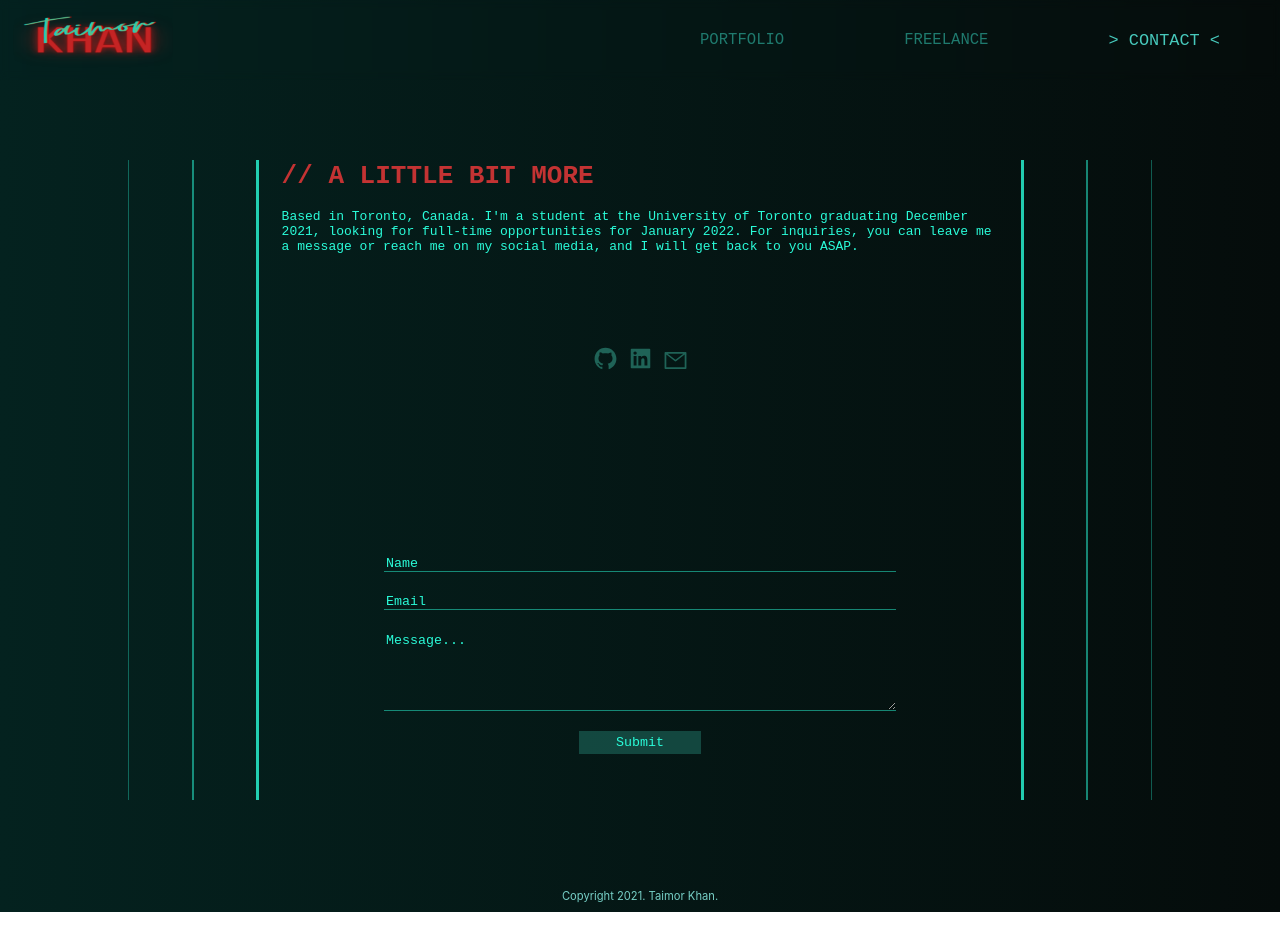
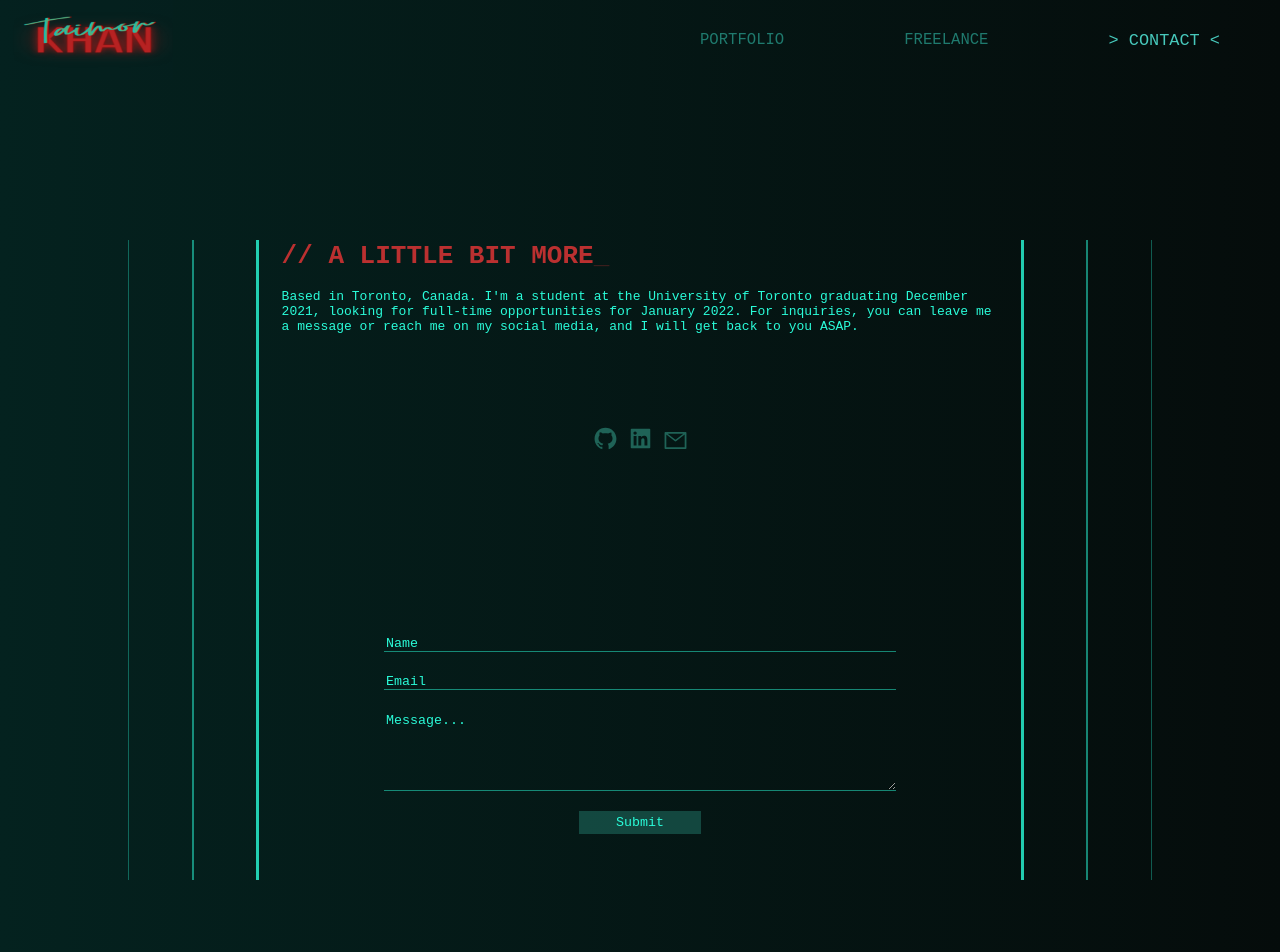
Before and after one commit to khaimkhani/khaimkhan.github.io, a Next.js app: page /contact in a window 1280 px wide. Shown: the top 952 px of the page. Before the commit the page ends 912 px from the top, so only its background shows below. Built offline with nearby package versions, Linux system fonts and the light colour scheme; no server answers.

Commit message:
fixed navbar and footer

```diff
--- a/components/Footer/Footer.js
+++ b/components/Footer/Footer.js
@@ -4,7 +4,7 @@ import styles from './Footer.module.scss';
 const Footer = () => {
     return (
         <footer className={styles.footerContainer}>
-            Copyright 2021. Taimor Khan.
+            Copyright 2021. Taimor Khan. Made with Next.js.
         </footer>
     );
 }
--- a/components/NavBar/NavBar.module.scss
+++ b/components/NavBar/NavBar.module.scss
@@ -1,12 +1,12 @@
 
 
 .navbarContainer {
-    position: fixed;
+    position: relative;
     justify-content: space-between;
     display: flex;
-    background-color: rgba(0, 0, 0, 0);
-    -webkit-backdrop-filter: blur(4px);
-    backdrop-filter: blur(4px);
+    background: linear-gradient(to right, rgb(4, 34, 31), rgb(5, 12, 11));
+    // -webkit-backdrop-filter: blur(4px);
+    // backdrop-filter: blur(4px);
     width: 100%;
     height: 10vh;
     top: 0;
--- a/styles/Home.module.scss
+++ b/styles/Home.module.scss
@@ -61,7 +61,7 @@
 
 
 .homeContainer {
-  margin-top: 12%;
+  margin-top: 5%;
   margin-bottom: 10%;
   position: relative;
   display: flex;
@@ -200,7 +200,8 @@
 @media screen and (max-width: 600px) {
   .dropdown {
 
-    padding-top: 10vh;
+    padding: 0;
+    margin: 0;
     z-index: 9;
     width: 100%;
     background: linear-gradient(to right, rgb(4, 34, 31), rgb(5, 12, 11));
```
